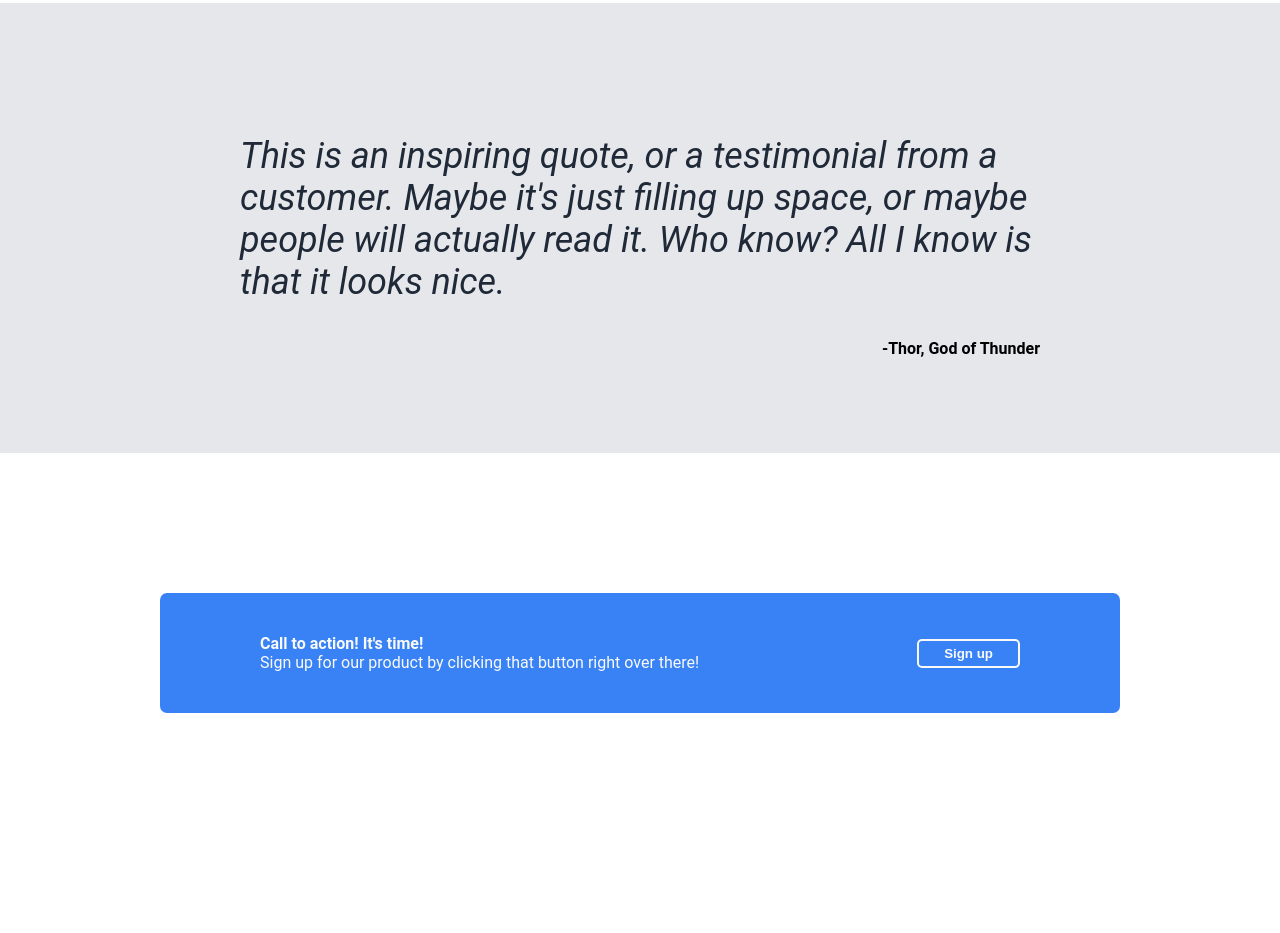
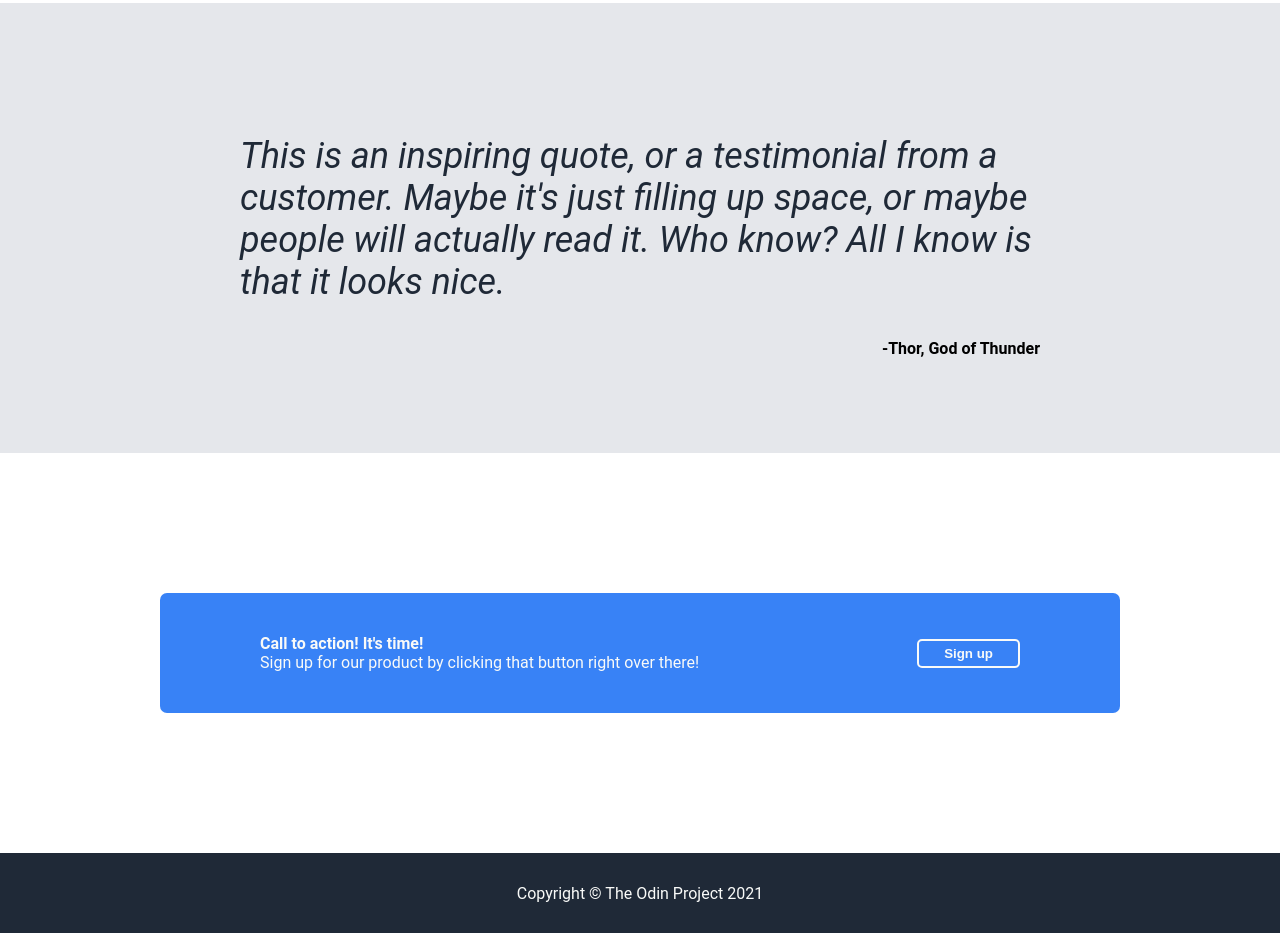
Before and after one commit to tetrisy/odin-landing-page, a plain HTML site: page index.html in a window 1280 px wide. Shown: the part 1057-1990 px from the top of the page. Before the commit the page ends 1910 px from the top, so only its background shows below. Drawn offline with Linux system fonts and the light colour scheme.

Commit message:
Add Footer final
Added Footer section and finalized project

```diff
--- a/index.html
+++ b/index.html
@@ -68,7 +68,7 @@
         </div>
     </section>
     <footer>
-
+        <p>Copyright © The Odin Project 2021</p>
     </footer>
 </body>
 </html>
--- a/style.css
+++ b/style.css
@@ -208,3 +208,14 @@ h2 {
     font-weight: 600;
     padding: 5px 25px;
 }
+
+/* Footer */
+
+footer {
+    background-color: #1f2937;
+    height: 80px;
+    display: flex;
+    justify-content: center;
+    align-items: center;
+    color: #f9faf8;
+}
```
